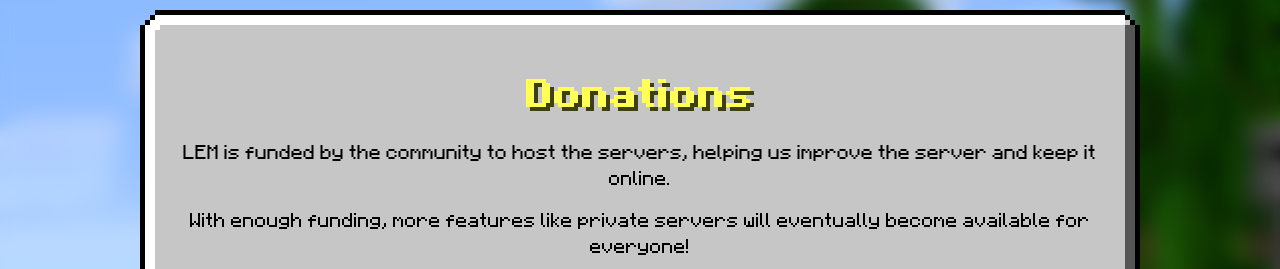
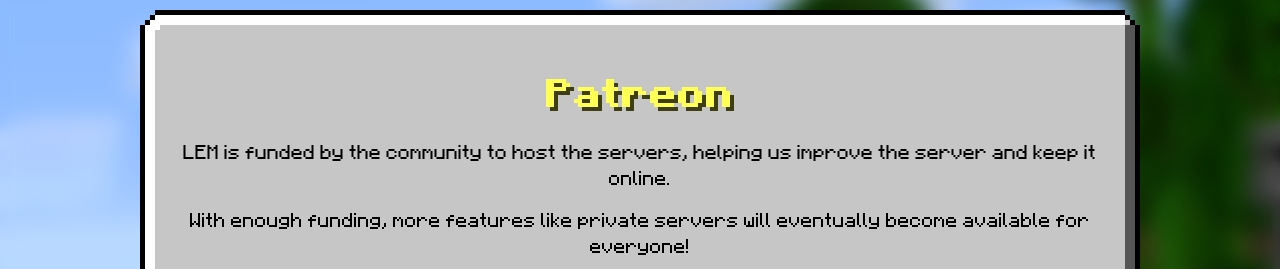
Before and after one commit to Legacy-Edition-Minigames/Website, a Jekyll site: the page built from patreon.html, in a window 1280 px wide, cut to the strip 202-471 px from the top of the page. Built offline with Jekyll 4.4.1, drawn with Linux system fonts in a browser that asks for light colours; some web fonts are replaced.

Commit message:
Change title in Patreon page to "Patreon"

```diff
--- a/patreon.html
+++ b/patreon.html
@@ -4,7 +4,7 @@
 ---
 
 <div class="guibox center">
-	<h1>Donations</h1>
+	<h1>Patreon</h1>
 		<p>LEM is funded by the community to host the servers, helping us improve the server and keep it online.</p>
 		<p>With enough funding, more features like private servers will eventually become available for everyone!</p>
 		<p>You will not receive any competetive advantages by donating.</p>
```
